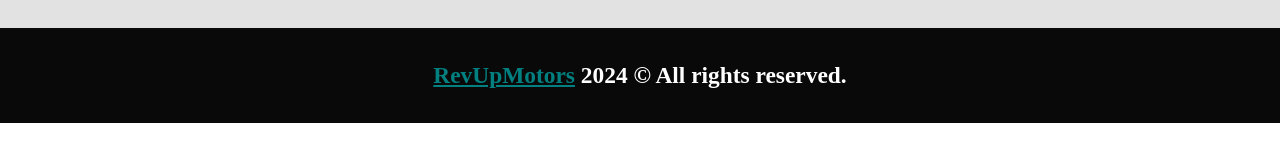
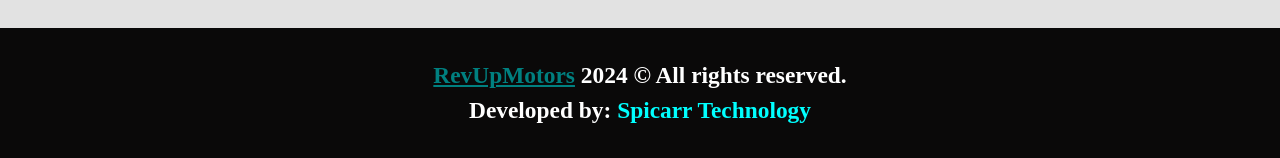
Before and after one commit to codeWithOrange/RevUpMotors, a plain HTML site: page index.html in a window 1280 px wide. Shown: the part 3841-3999 px from the top of the page. Before the commit the page ends 3964 px from the top, so only its background shows below. Drawn offline with nearby package versions, Linux system fonts and the light colour scheme.

Commit message:
Update index.html

```diff
--- a/index.html
+++ b/index.html
@@ -308,6 +308,9 @@
                 <a href="#" style="color: teal">RevUpMotors</a> 2024 &copy; All
                 rights reserved.
             </h3>
+            <h3>
+                 Developed by: <span style="color:aqua">Spicarr Technology</span>
+            </h3>
         </footer>
 
         <!-- ############################## javascript ############################## -->
```
